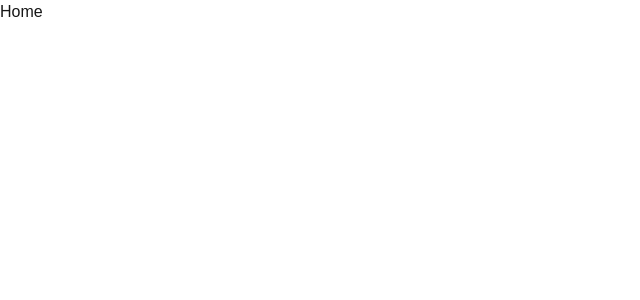
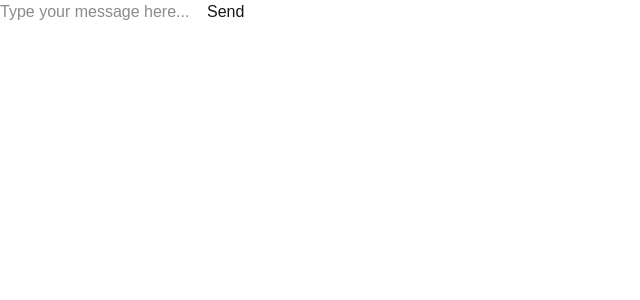
Before and after one commit to SujitShres1ha/SmartChatBot, a Next.js app: page / in a window 1280 px wide. Shown: the top 300 px of the page, without its empty margins (0-640 px from the left). Built offline with nearby package versions, Linux system fonts and the light colour scheme.

Commit message:
Add axios dependency and update gemini.js to handle user queries

```diff
--- a/package.json
+++ b/package.json
@@ -11,6 +11,7 @@
   },
   "dependencies": {
     "@google/genai": "^0.7.0",
+    "axios": "^1.8.4",
     "next": "^15.2.4",
     "react": "^19.0.0",
     "react-dom": "^19.0.0"
--- a/src/lib/gemini.js
+++ b/src/lib/gemini.js
@@ -1,13 +1,15 @@
-import { GoogleGenAI } from "@google/genai"
+import { GoogleGenAI } from "@google/genai";
 
 const apiKey = process.env.GEMINI_API_KEY;
 
-const ai = new GoogleGenAI({ apiKey })
+const ai = new GoogleGenAI({ apiKey });
 
-export default async function gemini() {
-    const response = await ai.models.generateContent({
-        model: "gemini-2.0-flash",
-        contents: "Explain how AI works in a few words",
-    });
-    console.log(response.text)
+export default async function gemini(query) {
+
+  const response = await ai.models.generateContent({
+    model: "gemini-2.0-flash",
+    contents: [{ text: query }],
+  });
+  console.log();
+  return response.candidates[0].content.parts[0].text;
 }
--- a/src/pages/api/check.js
+++ /dev/null
@@ -1,5 +0,0 @@
-import gemini from "@/lib/gemini";
-
-export default async function handle(req,res){
-  await gemini();
-}
--- /dev/null
+++ b/src/pages/api/queryResponse.js
@@ -0,0 +1,9 @@
+import gemini from "@/lib/gemini";
+
+export default async function handle(req,res){
+  if (req.method === 'POST'){
+    const {query} = req.body;
+    const output = await gemini(query)
+    res.send(output);
+  }
+}
--- a/src/pages/index.js
+++ b/src/pages/index.js
@@ -1,6 +1,30 @@
+import React, { useState } from 'react';
+import axios from 'axios'
 
 export default function Home() {
+  const [query, setQuery] = useState("");
+  const [response, setResponse] = useState("");
+
+  const handleSendMessage = async () => {
+    if (query.trim()) {
+      const res = await axios.post("/api/queryResponse",{query});
+      console.log(res);
+      setResponse(res.data);
+    }
+  };
+
   return (
-    <p>Home</p>
+    <>
+      <div>
+        <input
+          type="text"
+          value={query}
+          onChange={(e) => setQuery(e.target.value)}
+          placeholder="Type your message here..."
+        />
+        <button onClick={handleSendMessage}>Send</button>
+      </div>
+      <p>{response}</p>
+    </>
   );
 }
```
Also changed, not shown: 1 other file (tests, documents, lock files or other folders).
